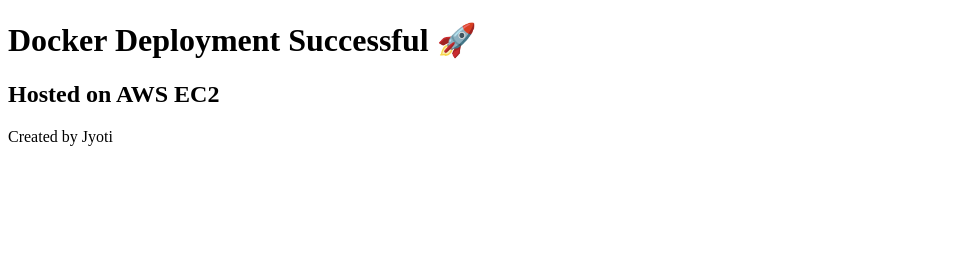
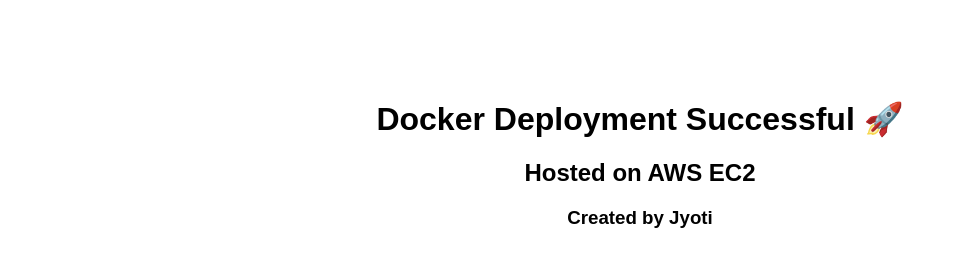
Before and after one commit to Jyoti9916/docker-ec2-website, a plain HTML site: page index.html in a window 1280 px wide. Shown: the whole page, without its empty margins (0-957 px from the left). Drawn offline with Linux system fonts and the light colour scheme.

Commit message:
Update index.html

```diff
--- a/index.html
+++ b/index.html
@@ -1,11 +1,17 @@
 <!DOCTYPE html>
 <html>
 <head>
-<title>DevOps Docker Project</title>
+<meta charset="UTF-8">
+<title>Docker Deployment</title>
 </head>
-<body>
+
+<body style="text-align:center; margin-top:100px; font-family:Arial;">
+
 <h1>Docker Deployment Successful 🚀</h1>
+
 <h2>Hosted on AWS EC2</h2>
-<p>Created by Jyoti</p>
+
+<h3>Created by Jyoti</h3>
+
 </body>
 </html>
```
